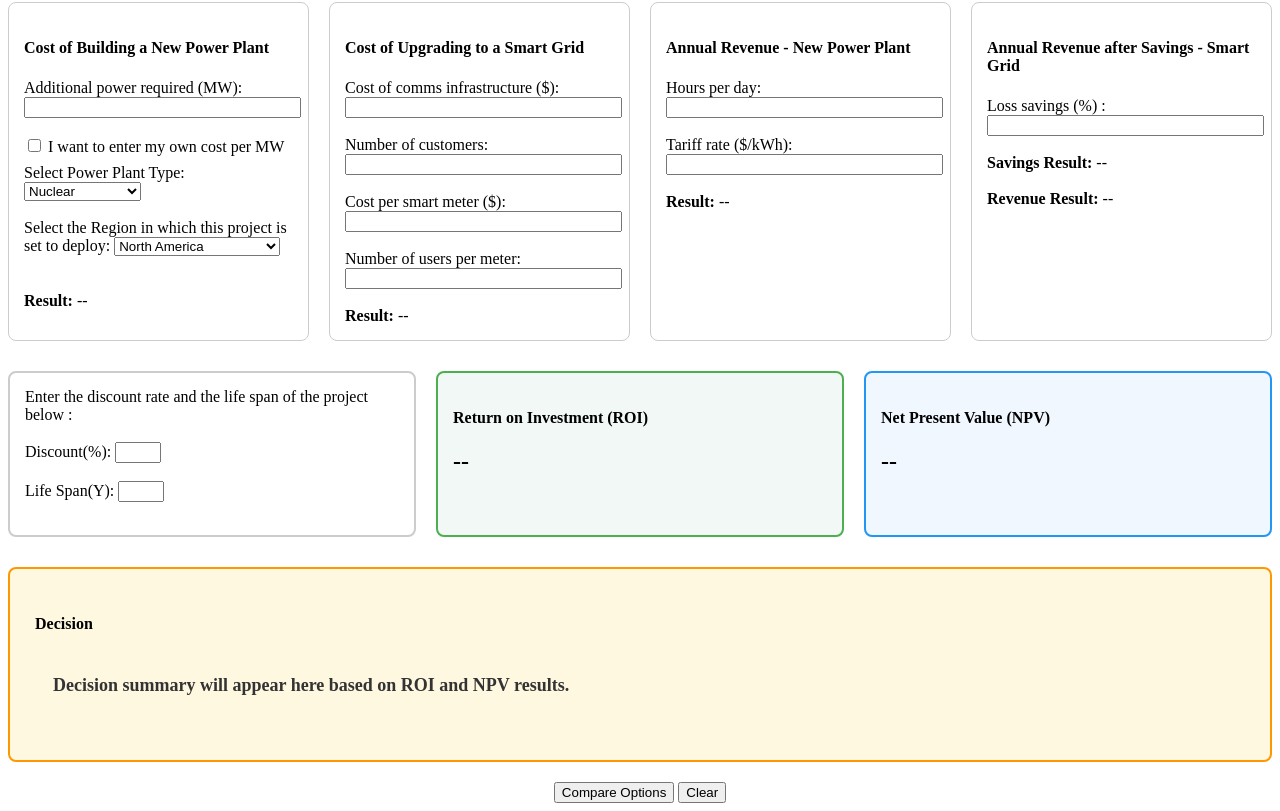
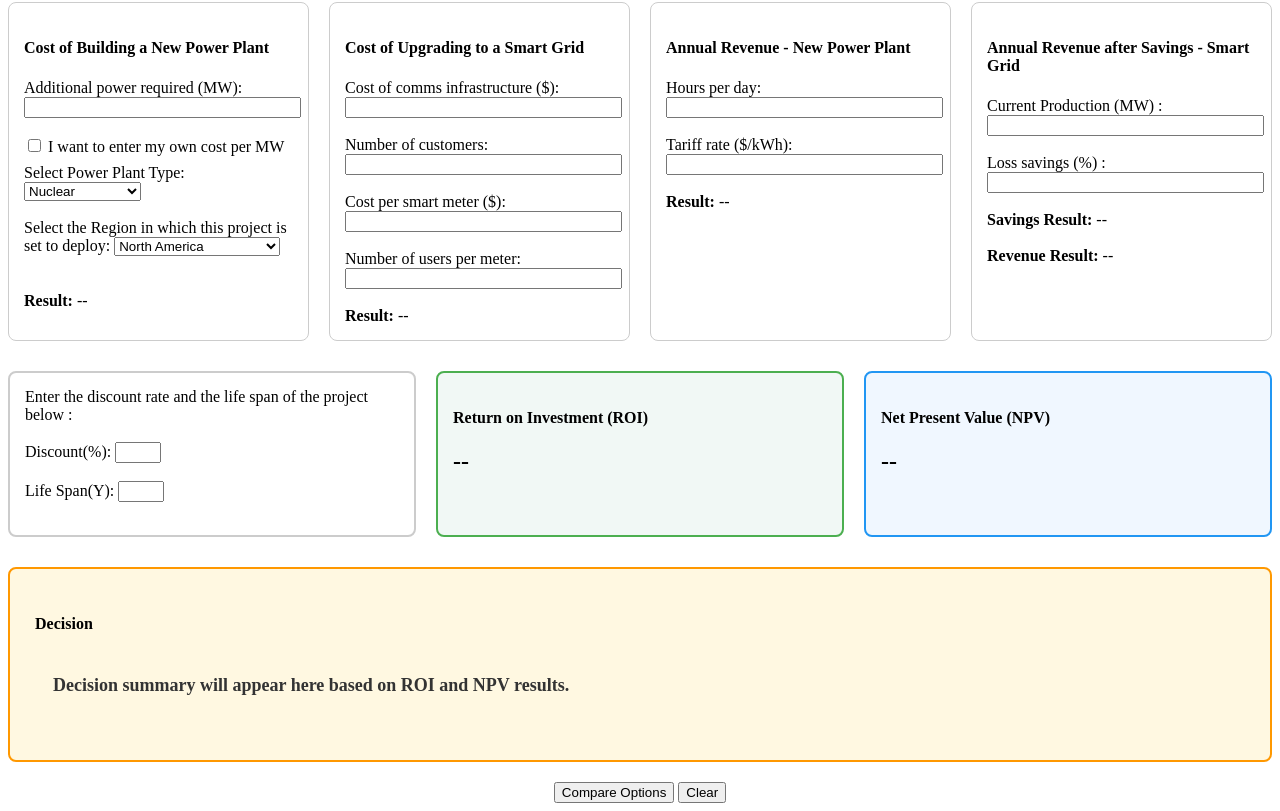
Before and after one commit to HenryUtonga/SmartGridVsTraditionalApp, a website: page public/index.html in a window 1280 px wide. Shown: the part 1017-1828 px from the top of the page. Drawn offline with nearby package versions, Linux system fonts and the light colour scheme.

Commit message:
Update index.html

```diff
--- a/public/index.html
+++ b/public/index.html
@@ -118,6 +118,9 @@
   <div style="flex:1 1 200px;border:1px solid #ccc;padding:15px;border-radius:8px;">
     <h4>Annual Revenue after Savings - Smart Grid</h4>
 
+    <label>Current Production (MW) :
+      <input type="number" id="cprod" style="width:100%;"></label><br><br>
+
     <label>Loss savings (%) :
       <input type="number" id="Ssavings" style="width:100%;"></label><br><br>
 
```
